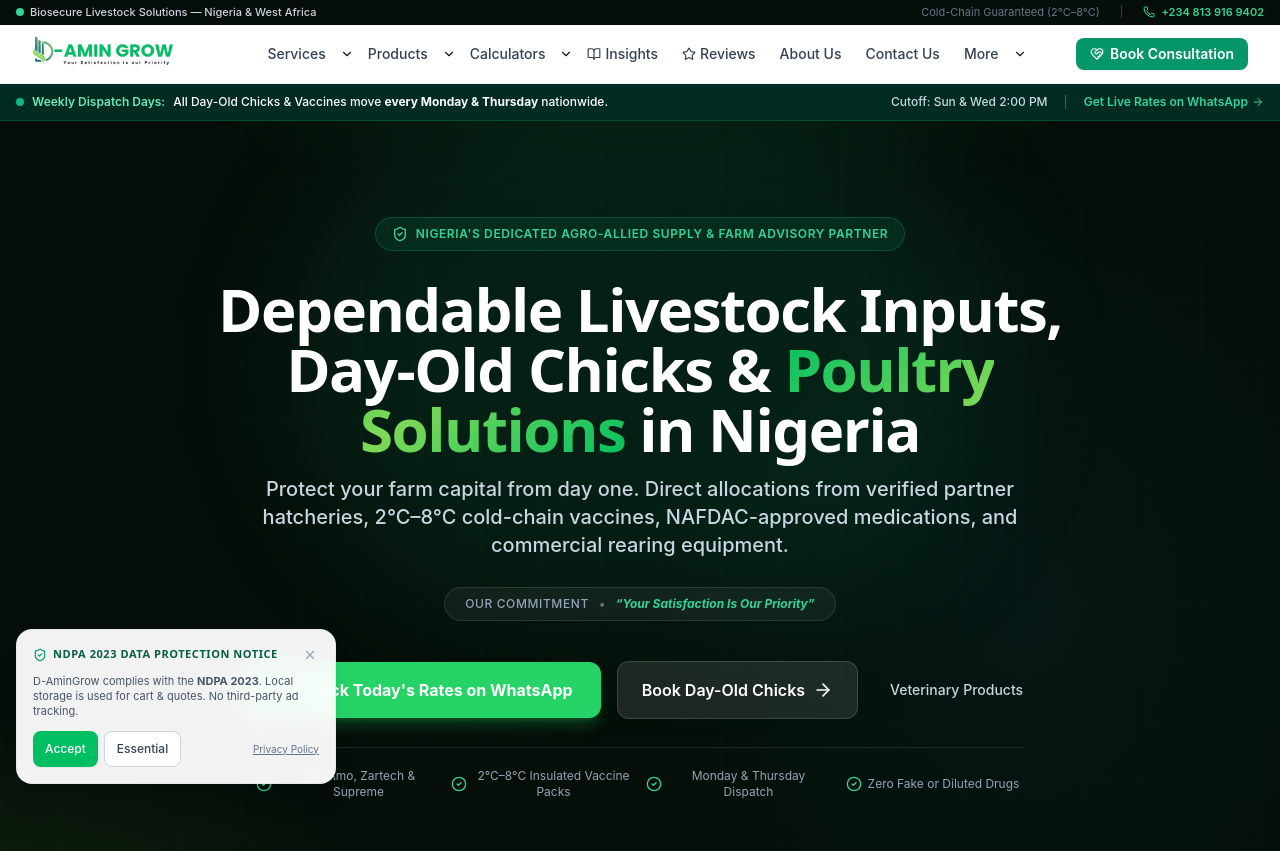
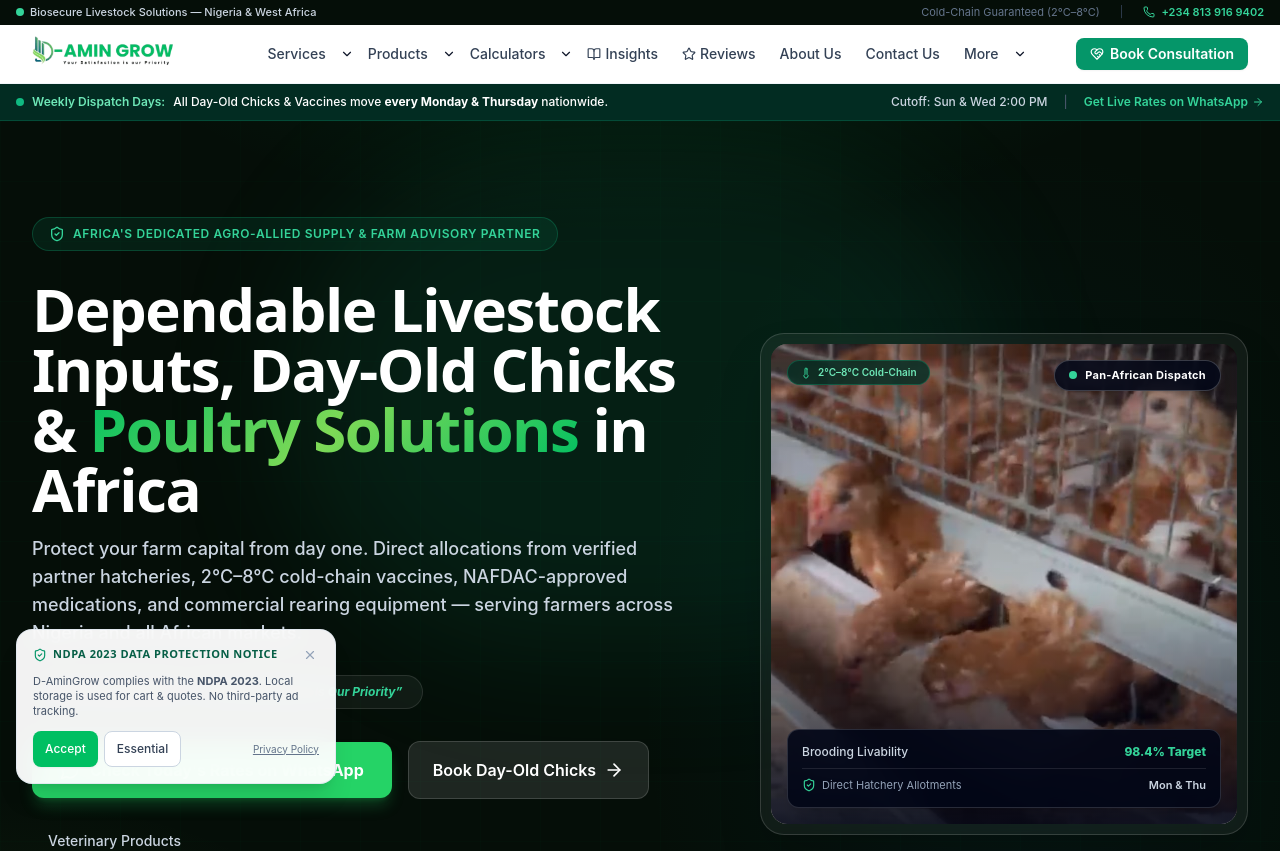
Before and after one commit to damingrow/web-app, a Next.js app: page / in a window 1280 px wide. Shown: the top 851 px of the page. Built offline with nearby package versions, Linux system fonts and the light colour scheme.

Commit message:
feat(hero): 2-column layout with right image showcase and Africa-wide positioning

```diff
--- a/src/app/(storefront)/page.tsx
+++ b/src/app/(storefront)/page.tsx
@@ -38,25 +38,27 @@ import {
 import { ARTICLES } from '@/data/articles';
 
 export const metadata: Metadata = {
-  title: 'D-AminGrow | Livestock Inputs, Day-Old Chicks & Poultry Solutions Nigeria',
+  title: 'D-AminGrow | Livestock Inputs, Day-Old Chicks & Poultry Solutions in Africa',
   description:
-    'Dependable livestock inputs, day-old chick bookings, NAFDAC-approved veterinary products, and poultry solutions across Nigeria. Sourced from certified hatcheries with Monday & Thursday nationwide dispatch.',
+    'Dependable livestock inputs, day-old chick bookings, NAFDAC-approved veterinary products, and poultry solutions across Africa. Sourced from certified hatcheries with Monday & Thursday synchronized dispatch.',
   keywords: [
+    'livestock inputs and poultry solutions in africa',
     'livestock inputs and poultry solutions in nigeria',
     'agro-allied company',
     'day-old chick booking',
     'livestock veterinary supplier',
     'poultry equipment distributor',
     'farm consultancy Nigeria',
+    'african poultry solutions',
     'best poultry input supplier in nigeria',
     'online agro allied store nigeria',
     'where to buy poultry inputs in nigeria',
     'damingrow agro allied livestock solutions',
   ],
   openGraph: {
-    title: 'D-AminGrow | Livestock Inputs, Day-Old Chicks & Poultry Solutions Nigeria',
+    title: 'D-AminGrow | Livestock Inputs, Day-Old Chicks & Poultry Solutions in Africa',
     description:
-      'Dependable livestock inputs, day-old chick bookings, NAFDAC-approved veterinary products, and poultry solutions across Nigeria. Sourced from certified hatcheries with Monday & Thursday nationwide dispatch.',
+      'Dependable livestock inputs, day-old chick bookings, NAFDAC-approved veterinary products, and poultry solutions across Africa. Sourced from certified hatcheries with Monday & Thursday synchronized dispatch.',
     url: 'https://damingrow.com',
     siteName: 'D-AminGrow',
     locale: 'en_NG',
@@ -316,37 +318,40 @@ export default function HomePage() {
       </div>
 
       {/* ====================================================================
-          HERO SECTION — High Conversion, Mobile First, Benefit-Driven
+          HERO SECTION — High Conversion, Mobile First, 2-Column Grid
           ==================================================================== */}
-      <section className="relative hero-mesh overflow-hidden min-h-[88vh] flex items-center bg-[#050E08] text-white">
+      <section className="relative hero-mesh overflow-hidden min-h-[90vh] flex items-center bg-[#050E08] text-white">
         <div className="absolute inset-0 grid-pattern opacity-40 pointer-events-none" />
         <div className="absolute top-1/4 left-1/2 -translate-x-1/2 -translate-y-1/2 w-[700px] h-[500px] rounded-full bg-emerald-500/10 blur-3xl pointer-events-none" />
 
-        <div className="relative z-10 max-w-7xl mx-auto px-4 sm:px-6 lg:px-8 py-16 sm:py-24">
-          <div className="max-w-4xl mx-auto text-center space-y-7">
+        <div className="relative z-10 max-w-7xl mx-auto px-4 sm:px-6 lg:px-8 py-14 sm:py-20 lg:py-24">
+          <div className="grid grid-cols-1 lg:grid-cols-12 gap-10 lg:gap-8 items-center">
+
+            {/* Left Column (7 cols): Benefit-Driven Copy, Hook, CTAs */}
+            <div className="lg:col-span-7 space-y-7 text-left">
 
               {/* Credibility Tag */}
-            <div className="flex justify-center">
+              <div>
                 <div className="inline-flex items-center gap-2 text-xs font-semibold uppercase tracking-wider text-emerald-400 bg-emerald-500/10 border border-emerald-500/25 px-4 py-2 rounded-full">
                   <ShieldCheck className="h-4 w-4 text-emerald-400" />
-                Nigeria&apos;s Dedicated Agro-Allied Supply & Farm Advisory Partner
+                  Africa&apos;s Dedicated Agro-Allied Supply & Farm Advisory Partner
                 </div>
               </div>
 
-            {/* Exact Primary H1 Directive */}
+              {/* Exact Primary H1 Directive targeting Africa */}
               <div className="space-y-4">
                 <h1 className="text-4xl sm:text-5xl lg:text-6xl font-extrabold font-heading text-white tracking-tight leading-[1.12]">
                   Dependable Livestock Inputs, Day-Old Chicks &{' '}
-                <span className="text-gradient-green">Poultry Solutions</span> in Nigeria
+                  <span className="text-gradient-green">Poultry Solutions</span> in Africa
                 </h1>
-              <p className="text-lg sm:text-xl text-slate-300 font-medium max-w-3xl mx-auto leading-relaxed">
-                Protect your farm capital from day one. Direct allocations from verified partner hatcheries, 2°C–8°C cold-chain vaccines, NAFDAC-approved medications, and commercial rearing equipment.
+                <p className="text-base sm:text-lg text-slate-300 font-medium max-w-2xl leading-relaxed">
+                  Protect your farm capital from day one. Direct allocations from verified partner hatcheries, 2°C–8°C cold-chain vaccines, NAFDAC-approved medications, and commercial rearing equipment — serving farmers across Nigeria and all African markets.
                 </p>
               </div>
 
               {/* Brand Motto Pill */}
-            <div className="flex justify-center">
-              <div className="flex items-center gap-2.5 bg-white/5 border border-white/10 rounded-full px-5 py-2 text-xs">
+              <div>
+                <div className="inline-flex items-center gap-2.5 bg-white/5 border border-white/10 rounded-full px-5 py-2 text-xs">
                   <span className="text-slate-400 font-medium uppercase tracking-wider">Our Commitment</span>
                   <span className="text-slate-500">•</span>
                   <span className="text-emerald-400 font-bold italic">&ldquo;Your Satisfaction Is Our Priority&rdquo;</span>
@@ -354,7 +359,7 @@ export default function HomePage() {
               </div>
 
               {/* Primary Action Zone — High Visual Weight */}
-            <div className="flex flex-wrap items-center justify-center gap-4 pt-3">
+              <div className="flex flex-wrap items-center gap-4 pt-1">
                 <a
                   href="https://wa.me/2348139169402?text=Hello%20D-AminGrow%2C%20I%20want%20to%20confirm%20today%27s%20chick%20rates%20and%20book%20my%20order."
                   target="_blank"
@@ -380,20 +385,20 @@ export default function HomePage() {
               </div>
 
               {/* Trust Assurances */}
-            <div className="grid grid-cols-2 sm:grid-cols-4 gap-3 pt-4 text-xs text-slate-400 max-w-3xl mx-auto border-t border-white/10">
-              <div className="flex items-center justify-center gap-1.5 py-1">
+              <div className="grid grid-cols-2 sm:grid-cols-4 gap-3 pt-4 text-xs text-slate-400 border-t border-white/10">
+                <div className="flex items-center gap-1.5 py-1">
                   <CheckCircle2 className="h-4 w-4 text-emerald-400 shrink-0" />
                   <span>Chi, Amo, Zartech & Supreme</span>
                 </div>
-              <div className="flex items-center justify-center gap-1.5 py-1">
+                <div className="flex items-center gap-1.5 py-1">
                   <CheckCircle2 className="h-4 w-4 text-emerald-400 shrink-0" />
-                <span>2°C–8°C Insulated Vaccine Packs</span>
+                  <span>2°C–8°C Insulated Packs</span>
                 </div>
-              <div className="flex items-center justify-center gap-1.5 py-1">
+                <div className="flex items-center gap-1.5 py-1">
                   <CheckCircle2 className="h-4 w-4 text-emerald-400 shrink-0" />
-                <span>Monday & Thursday Dispatch</span>
+                  <span>Monday & Thursday Routes</span>
                 </div>
-              <div className="flex items-center justify-center gap-1.5 py-1">
+                <div className="flex items-center gap-1.5 py-1">
                   <CheckCircle2 className="h-4 w-4 text-emerald-400 shrink-0" />
                   <span>Zero Fake or Diluted Drugs</span>
                 </div>
@@ -401,8 +406,58 @@ export default function HomePage() {
 
             </div>
 
+            {/* Right Column (5 cols): Visual Hero Image with Floating Telemetry */}
+            <div className="lg:col-span-5 relative mt-6 lg:mt-0">
+              <div className="relative rounded-3xl overflow-hidden border border-white/15 bg-white/5 backdrop-blur-sm p-2.5 shadow-2xl group">
+                <div className="relative h-[420px] sm:h-[480px] w-full rounded-2xl overflow-hidden">
+                  <Image
+                    src="/images/poultry-hero.jpg"
+                    alt="Dependable Livestock Inputs, Day-Old Chicks and Poultry Solutions in Africa"
+                    fill
+                    priority
+                    className="object-cover object-center group-hover:scale-105 transition-transform duration-700"
+                    sizes="(max-width: 1024px) 100vw, 40vw"
+                  />
+                  {/* Subtle vignette gradients for readability */}
+                  <div className="absolute inset-0 bg-gradient-to-t from-slate-950/90 via-slate-950/20 to-slate-950/40" />
+
+                  {/* Top Floating Badge: Pan-African Dispatch */}
+                  <div className="absolute top-4 right-4 bg-slate-950/85 backdrop-blur-md border border-white/20 rounded-full px-3.5 py-1.5 flex items-center gap-2 shadow-lg">
+                    <span className="flex h-2 w-2 relative">
+                      <span className="animate-ping absolute inline-flex h-full w-full rounded-full bg-emerald-400 opacity-75"></span>
+                      <span className="relative inline-flex rounded-full h-2 w-2 bg-emerald-400"></span>
+                    </span>
+                    <span className="text-[11px] font-bold text-white tracking-wide">Pan-African Dispatch</span>
+                  </div>
+
+                  {/* Top Left Floating Badge: Cold-Chain */}
+                  <div className="absolute top-4 left-4 bg-emerald-950/80 backdrop-blur-md border border-emerald-500/30 rounded-full px-3 py-1 flex items-center gap-1.5 text-[10px] font-semibold text-emerald-300">
+                    <Thermometer className="h-3 w-3 text-emerald-400" />
+                    <span>2°C–8°C Cold-Chain</span>
+                  </div>
+
+                  {/* Bottom Floating Telemetry Card */}
+                  <div className="absolute bottom-4 inset-x-4 bg-slate-950/90 backdrop-blur-md border border-white/15 rounded-xl p-3.5 space-y-2 shadow-xl">
+                    <div className="flex items-center justify-between text-xs">
+                      <span className="text-slate-300 font-medium">Brooding Livability</span>
+                      <span className="font-extrabold text-emerald-400">98.4% Target</span>
+                    </div>
+                    <div className="flex items-center justify-between text-[11px] text-slate-400 border-t border-white/10 pt-2">
+                      <div className="flex items-center gap-1.5">
+                        <ShieldCheck className="h-3.5 w-3.5 text-emerald-400 shrink-0" />
+                        <span>Direct Hatchery Allotments</span>
+                      </div>
+                      <span className="text-slate-300 font-semibold">Mon & Thu</span>
+                    </div>
+                  </div>
+                </div>
+              </div>
+            </div>
+
+          </div>
+
           {/* Operational Benchmarks */}
-          <div className="mt-16 grid grid-cols-2 lg:grid-cols-4 gap-4 sm:gap-6">
+          <div className="mt-14 sm:mt-16 grid grid-cols-2 lg:grid-cols-4 gap-4 sm:gap-6">
             {stats.map((stat, i) => (
               <div
                 key={i}
```
Lines whose indentation alone changed are shown as unchanged.
